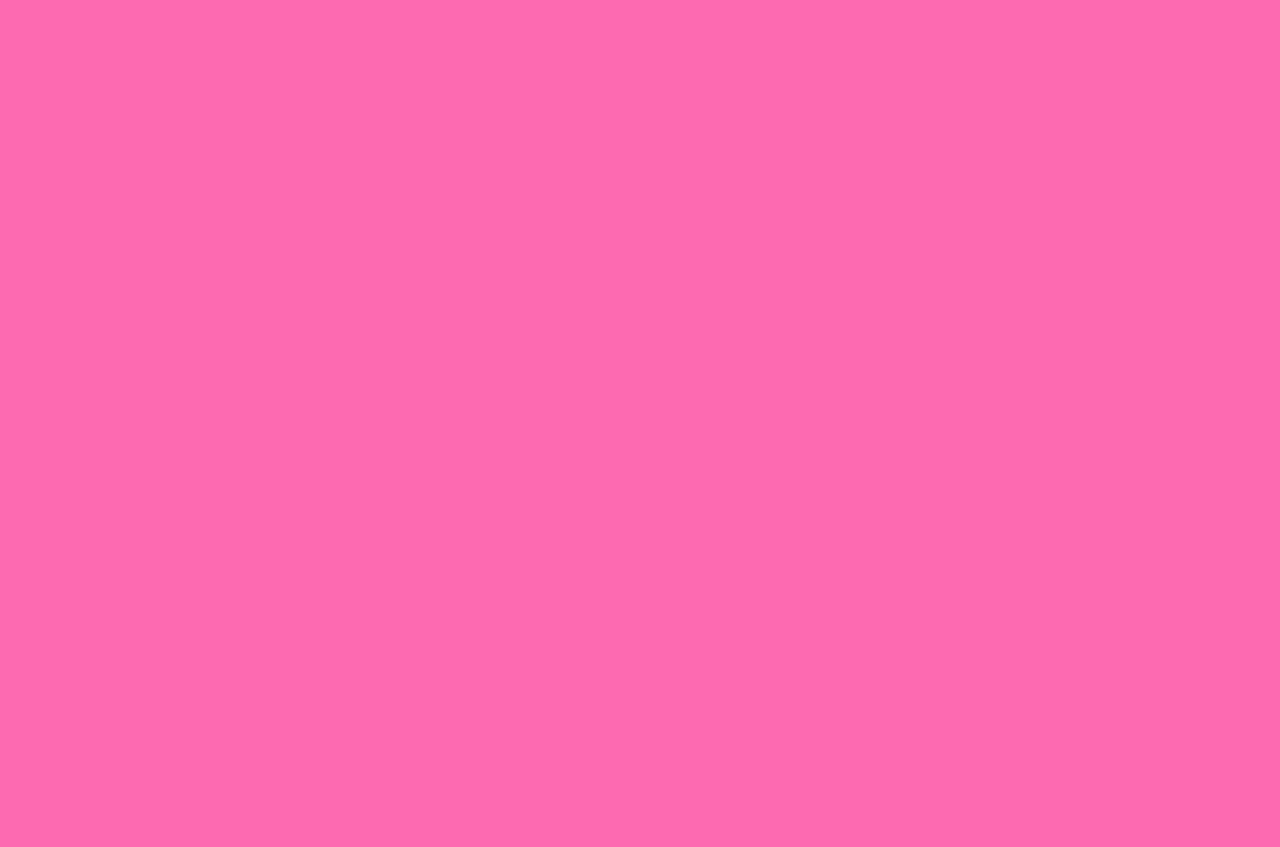
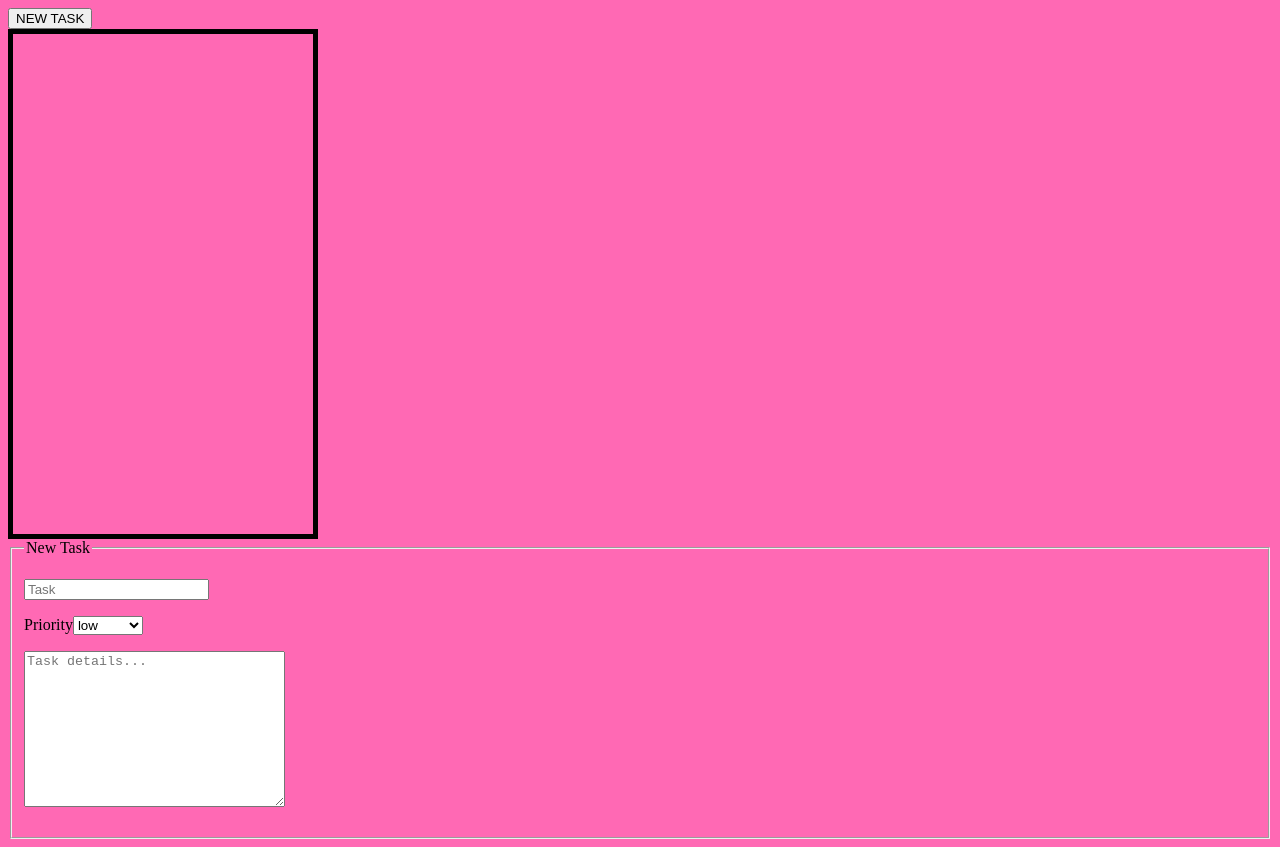
Before and after one commit to p-stevenson/todolist, a website built with webpack: page src/template.html in a window 1280 px wide. Before the commit the page ends 800 px from the top, so only its background shows below. Built offline with nearby package versions, Linux system fonts and the light colour scheme.

Commit message:
Add form.js module

```diff
--- a/src/controller.js
+++ b/src/controller.js
@@ -4,4 +4,8 @@ export class Controller {
         this.model = model;
     }
 
+    init() {
+        this.view.newTaskButton();
+        this.view.createListContainer();
+    }
 }
--- /dev/null
+++ b/src/form.js
@@ -0,0 +1,87 @@
+const root = document.getElementById('root');
+
+
+const newTaskForm = (projects) => {
+    console.log('got this far!');
+    const form = document.createElement('form');
+    const fieldset = document.createElement('fieldset');
+    const legend = document.createElement('legend');
+    legend.textContent = 'New Task';
+
+
+    const titleWrapper = document.createElement('p');
+    const titleLabel = document.createElement('label');
+    titleLabel.setAttribute('for', 'title');
+
+    const titleInput = document.createElement('input');
+    titleInput.setAttribute('type', 'text');
+    titleInput.setAttribute('name', 'title');
+    titleInput.setAttribute('id', 'title');
+    titleInput.setAttribute('placeholder', 'Task');
+
+
+    const priorityWrapper = document.createElement('p');
+    const priorityLabel = document.createElement('label');
+    priorityLabel.setAttribute('for', 'priority');
+    priorityLabel.textContent = 'Priority';
+
+    const prioritySelector = document.createElement('select');
+    prioritySelector.setAttribute('name', 'priority');
+    prioritySelector.setAttribute('id', 'priority');
+
+    const priorityOption1 = document.createElement('option');
+    priorityOption1.setAttribute('value', 'low');
+    priorityOption1.textContent = 'low';
+    const priorityOption2 = document.createElement('option');
+    priorityOption2.setAttribute('value', 'medium');
+    priorityOption2.textContent = 'medium';
+    const priorityOption3 = document.createElement('option');
+    priorityOption3.setAttribute('value', 'high');
+    priorityOption3.textContent = 'high';
+
+    const detailsWrapper = document.createElement('p');
+    const detailsLabel = document.createElement('label');
+    detailsLabel.setAttribute('for', 'details');
+
+    const detailsInput = document.createElement('textarea');
+    detailsInput.setAttribute('name', 'details');
+    detailsInput.setAttribute('rows', 10);
+    detailsInput.setAttribute('cols', 30);
+    detailsInput.setAttribute('placeholder', 'Task details...');
+
+
+    const projectsWrapper = document.createElement('p');
+    const projectsLabel = document.createElement('label');
+    projectsLabel.setAttribute('for', 'projects');
+    projectsLabel.textContent = 'Projects';
+
+    const projectsSelector = document.createElement('select');
+    projectsSelector.setAttribute('id', 'projects');
+    projectsSelector.setAttribute('name', 'projects');
+
+    //TODO Loop through projects and create selector option for each type.
+    //TODO First figure out what data needs to be passed, how the data is stored array, object etc.
+
+    titleLabel.appendChild(titleInput);
+    titleWrapper.appendChild(titleLabel);
+
+    prioritySelector.appendChild(priorityOption1);
+    prioritySelector.appendChild(priorityOption2);
+    prioritySelector.appendChild(priorityOption3);
+    priorityLabel.appendChild(prioritySelector);
+    priorityWrapper.appendChild(priorityLabel);
+
+    detailsLabel.appendChild(detailsInput);
+    detailsWrapper.appendChild(detailsLabel);
+
+    fieldset.append(legend);
+    fieldset.appendChild(titleWrapper);
+    fieldset.appendChild(priorityWrapper);
+    fieldset.appendChild(detailsWrapper);
+    fieldset.appendChild(projectsWrapper);
+
+    form.appendChild(fieldset);
+    root.appendChild(form);
+}
+
+export {newTaskForm}
--- a/src/index.js
+++ b/src/index.js
@@ -1,16 +1,15 @@
 import {Model} from './model.js';
 import {View} from './view.js';
 import {Controller} from './controller.js';
-//import './style.css';
+import './style.css';
 
 const app = new Controller(new View(), new Model());
 
 app.model.addTask('todo', 'first task', 'some text');
 app.model.addTask('todo', 'second task', 'some more text');
 app.model.addTask('todo', 'third task', 'even more text');
-//
-//console.log(app.model.tasks);
 
-console.log('pause');
+app.init();
 
-app.view.createList();
+app.view.newTaskForm();
+app.view.editTaskForm();
--- a/src/style.css
+++ b/src/style.css
@@ -1,3 +1,9 @@
 body {
   background: hotpink;
 }
+
+.listContainer {
+  border: 5px solid black;
+  height: 500px;
+  width: 300px;
+}
--- a/src/view.js
+++ b/src/view.js
@@ -1,14 +1,24 @@
+import {newTaskForm} from "./form.js";
+
 export class View {
     constructor() {
         this.root = document.getElementById('root');
+        this.newTaskForm = newTaskForm;
     }
 
-    createList(listName = 'default') {
-        let container = document.createElement('div');
+    newTaskButton() {
+        const newTaskButton = document.createElement('button');
+        newTaskButton.textContent = 'NEW TASK';
+        newTaskButton.setAttribute('type', 'button');
+        newTaskButton.setAttribute('id', 'newTaskButton');
+        this.root.appendChild(newTaskButton);
+    }
+
+    createListContainer(project = 'default') {
+        const container = document.createElement('div');
+        container.setAttribute('id', project)
         container.setAttribute('class', 'listContainer')
-        let list = document.createElement('ol');
-        list.setAttribute('id', listName);
-        container.appendChild(list);
         this.root.appendChild(container);
     }
+
 }
```
Also changed, not shown: dist/main.js, 1 other file.
